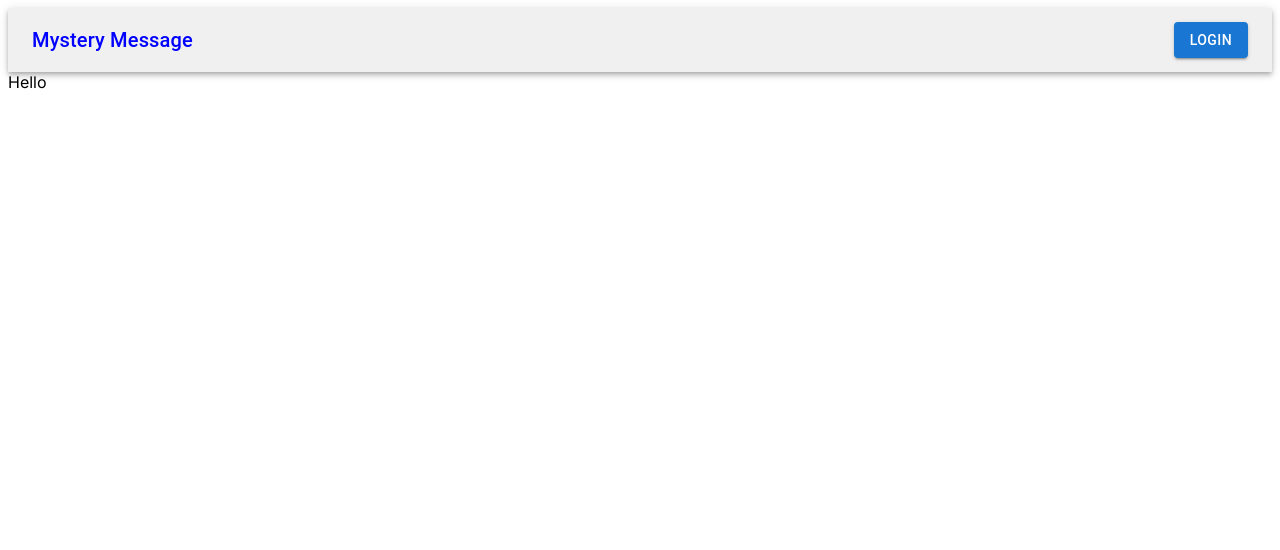
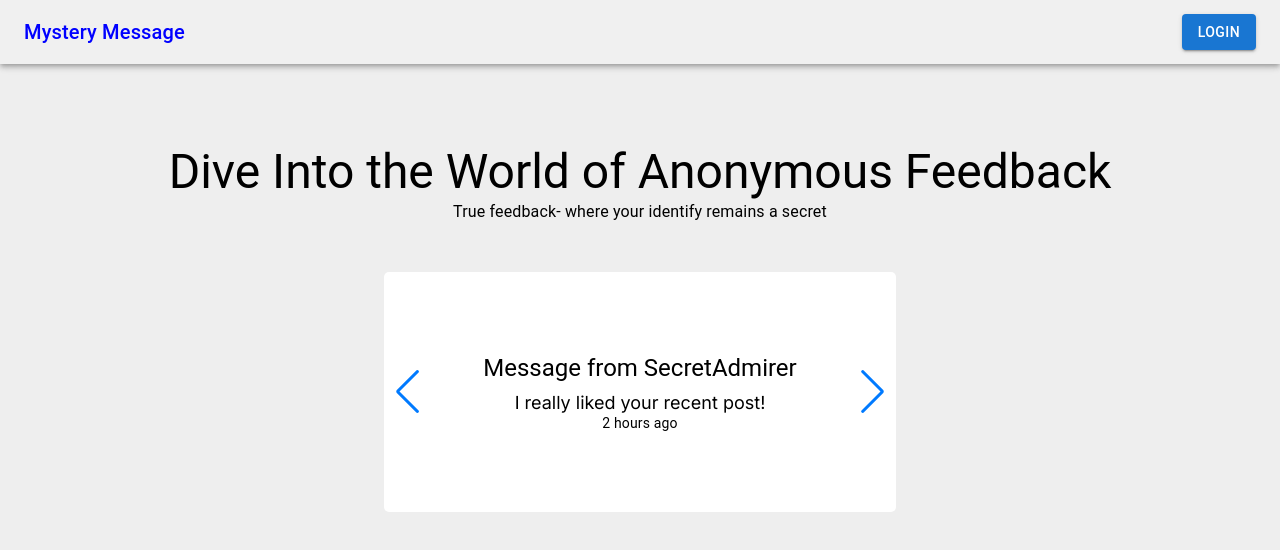
Before and after one commit to SaritaBist/mystery-message, a Next.js app: page / in a window 1280 px wide. Shown: the top 550 px of the page. Built offline with nearby package versions, Linux system fonts and the light colour scheme; no server answers.

Commit message:
feat: design home page

```diff
--- a/package.json
+++ b/package.json
@@ -30,12 +30,13 @@
     "mongoose": "^8.5.1",
     "next": "15.0.0",
     "next-auth": "^4.24.7",
-    "react": "19.0.0-rc-65a56d0e-20241020",
-    "react-dom": "19.0.0-rc-65a56d0e-20241020",
+    "react": "^18.3.1",
+    "react-dom": "^18.3.1",
     "react-hook-form": "^7.53.1",
     "react-hot-toast": "^2.4.1",
     "react-redux": "^9.1.2",
     "resend": "^3.4.0",
+    "swiper": "^11.1.14",
     "usehooks-ts": "^3.1.0",
     "yarn": "^1.22.22",
     "zod": "^3.23.8"
--- a/src/app/(app)/page.tsx
+++ b/src/app/(app)/page.tsx
@@ -1,7 +1,50 @@
+"use client"
+import React, { useRef, useState } from 'react';
+// Import Swiper React components
+import { Swiper, SwiperSlide } from 'swiper/react';
 
+// Import Swiper styles
+import 'swiper/css';
+import 'swiper/css/pagination';
+import 'swiper/css/navigation';
+ import './style.css'
+import message from'@/message.json'
+
+import { Autoplay, Navigation } from 'swiper/modules';
+import {Box, Typography} from "@mui/material";
 
 export default function Home() {
-  return (
-      <div>Hello</div>
-  );
+    return (
+        <Box sx={{display:'flex',flexDirection:'column',textAlign:'center',justifyContent:'center',mt:10}}>
+            <Typography variant='h3'>Dive Into the World of Anonymous Feedback</Typography>
+            <Typography>True feedback- where your identify remains a secret</Typography>
+            <>
+                <Swiper
+                    spaceBetween={30}
+                    centeredSlides={true}
+                    autoplay={{
+                        delay: 2500,
+                        disableOnInteraction: false,
+                    }}
+
+                    navigation={true}
+                    modules={[Autoplay, Navigation]}
+                    className="mySwiper"
+                >
+                    {
+                        message?.map((m) =>(
+                            <SwiperSlide key={m.id} style={{borderRadius:'5px'}}>
+                                <Box sx={{}}>
+                                    <Typography variant='h5' sx={{mb:1}}>{m.title}</Typography>
+                                    <Typography variant='body' sx={{mb:2}}>{m.content}</Typography>
+                                    <Typography variant='body2'>{m.received}</Typography>
+                                </Box>
+                            </SwiperSlide>
+                        ))
+                    }
+
+                </Swiper>
+            </>
+        </Box>
+    );
 }
--- /dev/null
+++ b/src/app/(app)/style.css
@@ -0,0 +1,41 @@
+#app {
+    height: 100%;
+}
+html,
+body {
+    position: relative;
+    height: 100%;
+}
+
+body {
+    background: #eee;
+    font-family: Helvetica Neue, Helvetica, Arial, sans-serif;
+    font-size: 14px;
+    color: #000;
+    margin: 0;
+    padding: 0;
+}
+
+.swiper {
+    width: 40%;
+    height: 30vh;
+    margin-top: 3rem;
+}
+
+.swiper-slide {
+    text-align: center;
+    font-size: 18px;
+    background: #fff;
+
+    /* Center slide text vertically */
+    display: flex;
+    justify-content: center;
+    align-items: center;
+}
+
+.swiper-slide img {
+    display: block;
+    width: 100%;
+    height: 100%;
+    object-fit: cover;
+}
--- /dev/null
+++ b/src/message.json
@@ -0,0 +1,20 @@
+ [
+  {
+    "id": "1",
+    "title": "Message from User123",
+    "content": "Hey, how are you doing today?",
+    "received": "10 minutes ago"
+  },
+  {
+    "id": "2",
+    "title": "Message from SecretAdmirer",
+    "content": "I really liked your recent post!",
+    "received": "2 hours ago"
+  },
+  {
+    "id": "3",
+    "title": "Message from MysteryGuest",
+    "content": "Do you have any book recommendations?",
+    "received": "1 day ago"
+  }
+]
```
Also changed, not shown: src/app/(app)/dashboard/page.tsx (+4 -4 lines), 2 other files (tests, documents, lock files or other folders).
